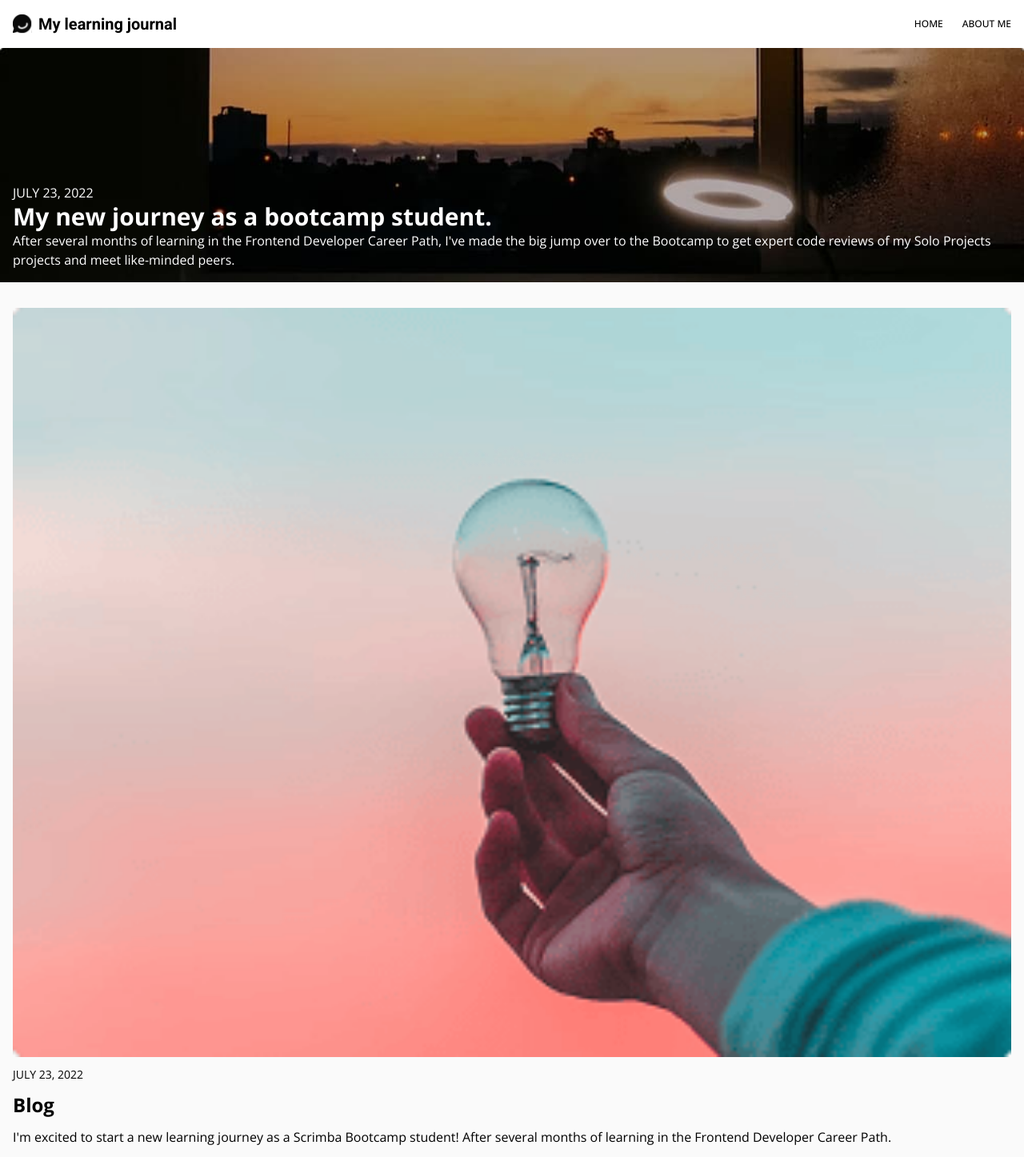
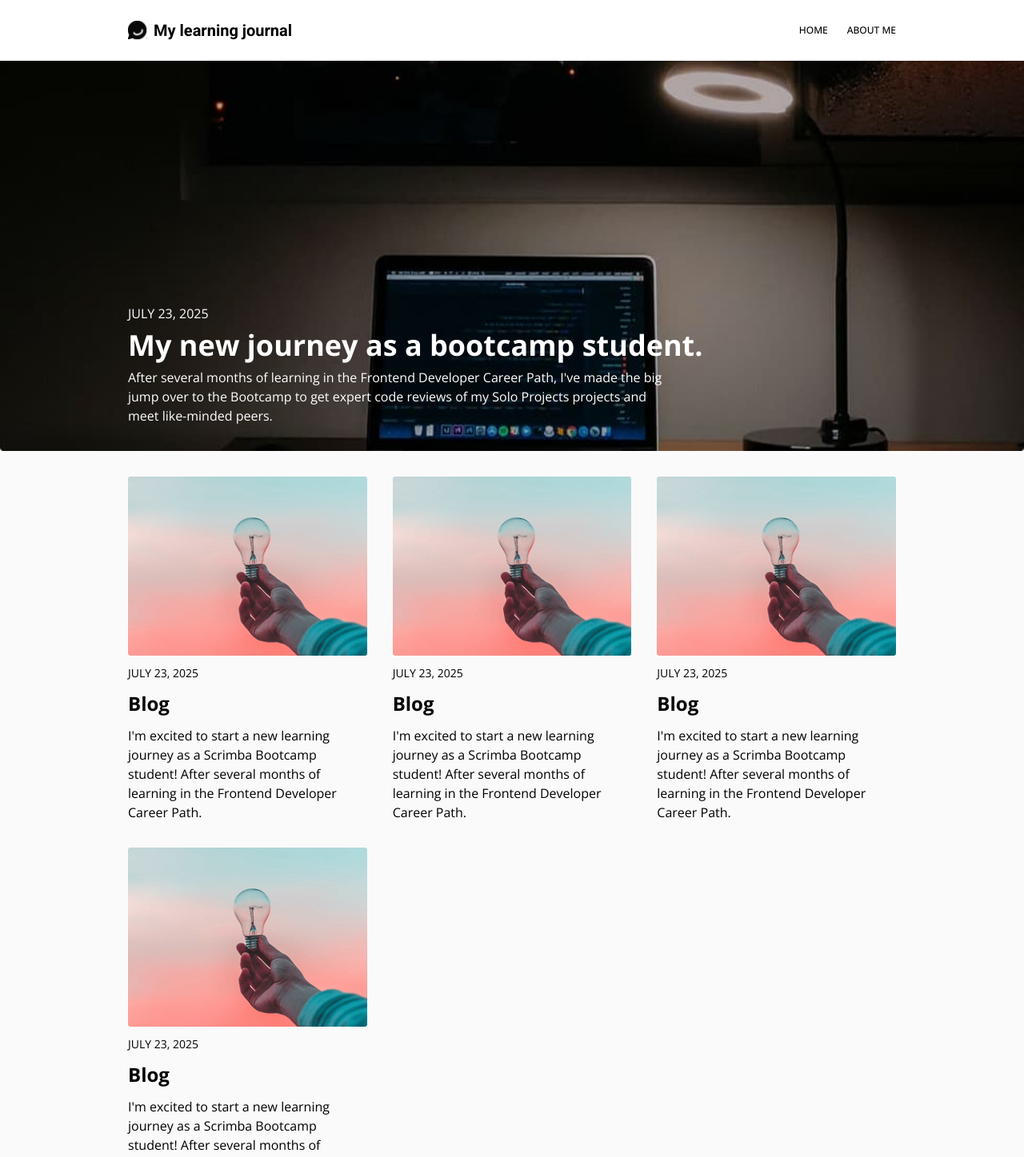
Before and after one commit to kierbenn/learning-journal, a React (Vite) app: page / in a window 1280 px wide. Shown: the top 1447 px of the page at 80% size. Built offline with nearby package versions, Linux system fonts and the light colour scheme.

Commit message:
homepage styles for medium & large screens done
added data.js for the blog posts

```diff
--- a/src/App.css
+++ b/src/App.css
@@ -1,41 +1,15 @@
-#root {
-  max-width: 1280px;
-  margin: 0 auto;
-  font-family: "Open Sans", sans-serif;
+
+html, body {
+  height: 100%;
+  margin: 0;
 }
 
-.logo {
-  height: 6em;
-  padding: 1.5em;
-  will-change: filter;
-  transition: filter 300ms;
+
+#root {
+  display: flex;
+  flex-direction: column;
+  margin: 0 auto;
+  /* height: 100%; */
+  font-family: "Open Sans", sans-serif;
+  background-color:#FAFAFA;
 }
-.logo:hover {
-  filter: drop-shadow(0 0 2em #646cffaa);
-}
-.logo.react:hover {
-  filter: drop-shadow(0 0 2em #61dafbaa);
-}
-
-@keyframes logo-spin {
-  from {
-    transform: rotate(0deg);
-  }
-  to {
-    transform: rotate(360deg);
-  }
-}
-
-@media (prefers-reduced-motion: no-preference) {
-  a:nth-of-type(2) .logo {
-    animation: logo-spin infinite 20s linear;
-  }
-}
-
-.card {
-  padding: 2em;
-}
-
-.read-the-docs {
-  color: #888;
-}
--- a/src/App.tsx
+++ b/src/App.tsx
@@ -5,41 +5,59 @@ function App() {
 
   return (
     <>
-      <header className="flex items-center p-4">
+      <header className="bg-white">
+          <div className='flex flex-col sm:flex-row items-center max-w-5xl m-auto p-4 sm:p-6 md:px-8 gap-4'>
+            <div className='flex'>
               <img src="/images/logo.svg" alt="logo" />
               <h2 className='text-xl font-bold font-[Roboto] ml-2'>My learning journal</h2>
-          <nav className="ml-auto">
+            </div>
+            <nav className="sm:ml-auto">
               <ul className='flex gap-6 text-xs font-medium'>
                 <li>HOME</li>
                 <li>ABOUT ME</li>
               </ul>
             </nav>
+          </div>
       </header>
-      <main className='bg-[#FAFAFA]'>
-        <section className='flex flex-col bg-[url(/images/hero-image.jpg)] bg-cover text-white h-[293px] p-4'>
-          <p className='mt-auto'>JULY 23, 2022</p>
-          <h1 className='text-3xl font-bold'>My new journey as a bootcamp&nbsp;student.</h1>
-          <p className='font-light'>After several months of learning in the Frontend Developer Career Path, I've made the big jump over to the Bootcamp to get expert code reviews of my Solo Projects projects and meet like-minded peers.</p>
+      <main className='flex flex-col flex-1 items-center'>
+        <section className='flex bg-[url(/images/hero-image.jpg)] bg-cover bg-bottom text-white h-[293px] sm:h-[390px] md:h-[488px] w-full'>
+          <div className='flex flex-col gap-2 max-w-5xl w-full mx-auto mt-auto p-4 sm:p-6 md:p-8'>
+            <p className='mt-auto'>JULY 23, 2025</p>
+            <h1 className='text-3xl md:text-4xl font-bold'>My new journey as a bootcamp&nbsp;student.</h1>
+            <p className='font-light line-clamp-3 sm:line-clamp-none max-w-2xl'>After several months of learning in the Frontend Developer Career Path, I've made the big jump over to the Bootcamp to get expert code reviews of my Solo Projects projects and meet like-minded peers.</p>
+          </div>
         </section>
-        <section className='py-8 px-4 grid grid-cols-1 gap-8'>
+        <section className='py-8 px-4 sm:px-8 grid grid-cols-1 sm:grid-cols-2 md:grid-cols-3 gap-8 max-w-5xl'>
           <article className='flex flex-col gap-3'>
             <img src="/images/blog-image.png" alt="image" />
-            <p className='text-sm'>JULY 23, 2022</p>
+            <p className='text-sm'>JULY 23, 2025</p>
             <h3 className='text-2xl font-bold'>Blog</h3>
             <p className='font-light'>I'm excited to start a new learning journey as a Scrimba Bootcamp student! After several months of learning in the Frontend Developer Career Path.</p>
           </article>
           <article className='flex flex-col gap-3'>
             <img src="/images/blog-image.png" alt="image" />
-            <p className='text-sm'>JULY 23, 2022</p>
+            <p className='text-sm'>JULY 23, 2025</p>
             <h3 className='text-2xl font-bold'>Blog</h3>
             <p className='font-light'>I'm excited to start a new learning journey as a Scrimba Bootcamp student! After several months of learning in the Frontend Developer Career Path.</p>
           </article>
-          <button className='font-bold underline'>View More</button>
+          <article className='flex flex-col gap-3'>
+            <img src="/images/blog-image.png" alt="image" />
+            <p className='text-sm'>JULY 23, 2025</p>
+            <h3 className='text-2xl font-bold'>Blog</h3>
+            <p className='font-light'>I'm excited to start a new learning journey as a Scrimba Bootcamp student! After several months of learning in the Frontend Developer Career Path.</p>
+          </article>
+          <article className='flex flex-col gap-3'>
+            <img src="/images/blog-image.png" alt="image" />
+            <p className='text-sm'>JULY 23, 2025</p>
+            <h3 className='text-2xl font-bold'>Blog</h3>
+            <p className='font-light'>I'm excited to start a new learning journey as a Scrimba Bootcamp student! After several months of learning in the Frontend Developer Career Path.</p>
+          </article>
         </section>
+        <button className='font-bold underline m-auto p-6'>View More</button>
       </main>
-      <footer className='flex flex-col p-8 bg-black text-[#ECECEC] text-center text-xs font-medium'>
+      <footer className='flex flex-col p-8 bg-black text-[#ECECEC] text-center text-xs font-medium gap-1'>
         <p>My Learning Journal</p>
-        <p className='text-[#D7D7D7] font-light'>Copyright ©2022</p>
+        <p className='text-[#D7D7D7] font-light'>Copyright ©2025</p>
       </footer>
     </>
   )
```
Also changed, not shown: src/components/Article.tsx (added, +11 -0 lines), src/data.ts (added, +47 -0 lines). Lines whose indentation alone changed are shown as unchanged.
